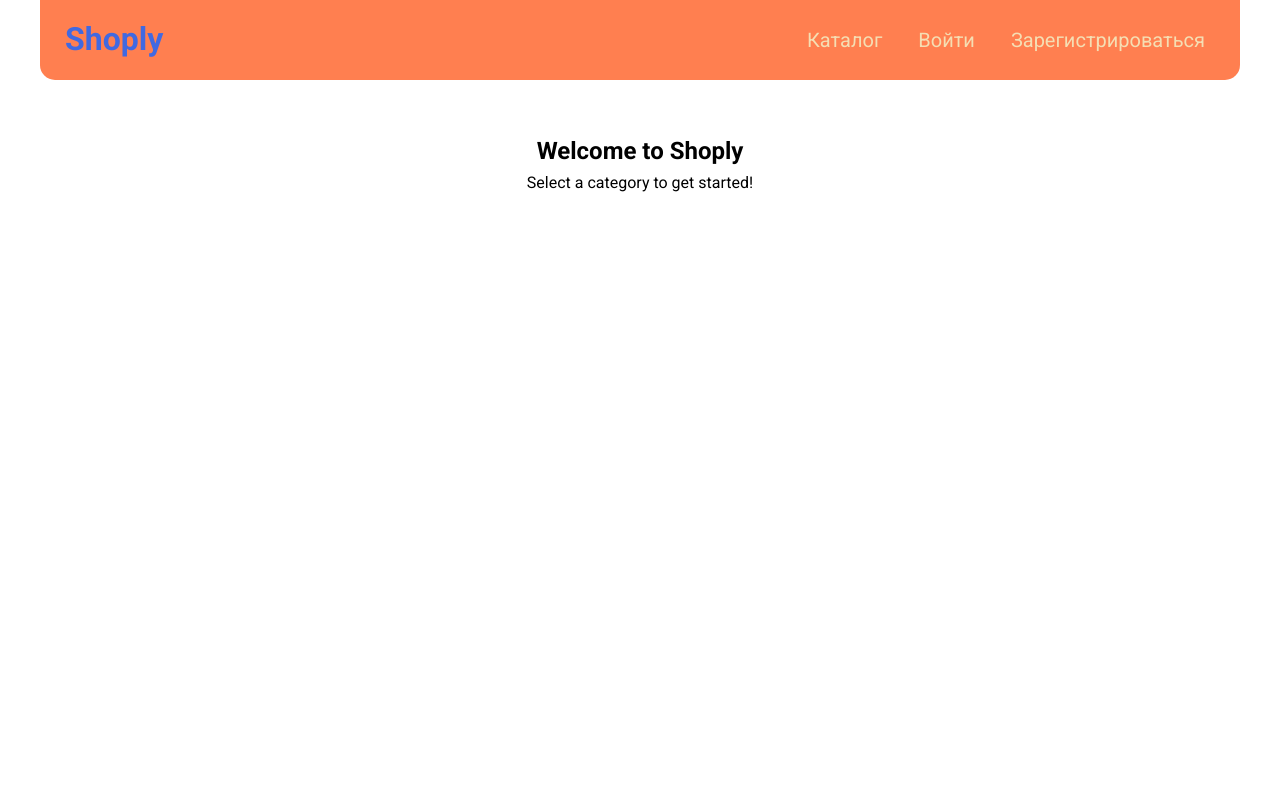
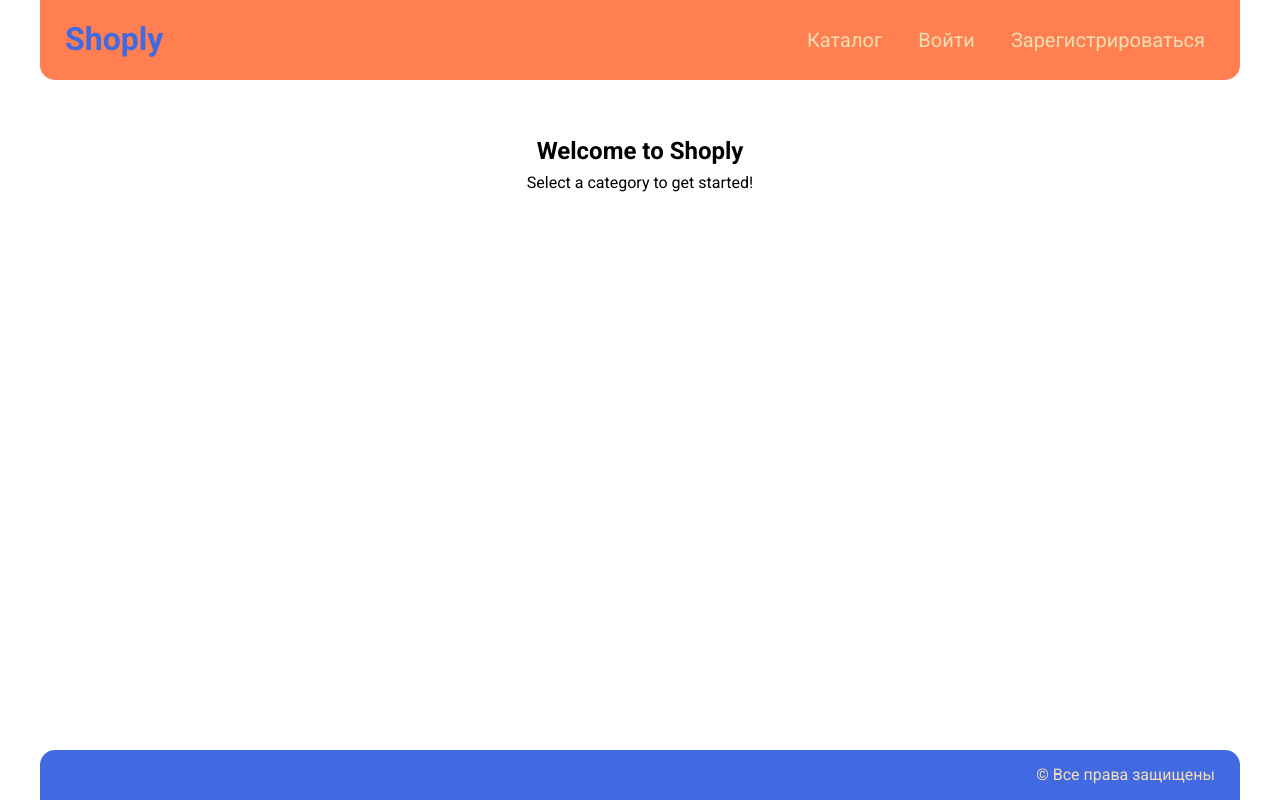
Before and after one commit to Nepetrov7/online-store-frontend, a React (Vite) app: page / in a window 1280 px wide. Built offline with nearby package versions, Linux system fonts and the light colour scheme.

Commit message:
added footer

```diff
--- a/src/app/App.jsx
+++ b/src/app/App.jsx
@@ -2,7 +2,8 @@ import React from 'react';
 import { BrowserRouter } from 'react-router-dom';
 import { AppRoutes } from '@/app/router/routes';
 import { Header } from '@/widgets/Header';
-import { Container } from '@/shared/components/Container/Container';
+import { Footer } from '@/widgets/Footer';
+import { Container } from '@/shared/components/Container';
 import { Loader } from '@/shared/ui/Loader';
 
 export const App = () => {
@@ -13,6 +14,7 @@ export const App = () => {
                 <React.Suspense fallback={<Loader />}>
                     <AppRoutes />
                 </React.Suspense>
+                <Footer />
             </Container>
         </BrowserRouter>
     );
--- /dev/null
+++ b/src/widgets/Footer/Footer.jsx
@@ -0,0 +1,6 @@
+import React from 'react';
+import styles from './Footer.module.css';
+
+export const Footer = () => {
+    return <footer className={styles.footer}>© Все права защищены</footer>;
+};
--- /dev/null
+++ b/src/widgets/Footer/Footer.module.css
@@ -0,0 +1,10 @@
+.footer {
+    display: flex;
+    justify-content: flex-end;
+    align-items: center;
+    padding: 0 25px 0 25px;
+    background: var(--color-dark);
+    color: var(--color-light);
+    border-top-right-radius: 15px;
+    border-top-left-radius: 15px;
+}
--- /dev/null
+++ b/src/widgets/Footer/index.js
@@ -0,0 +1 @@
+export * from './Footer';
```
